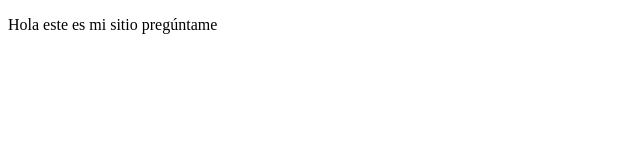
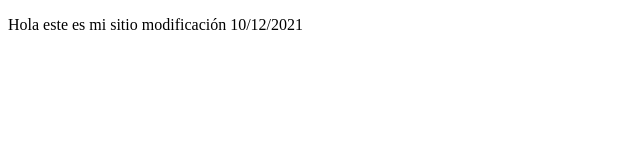
Before and after one commit to dianabgl/DemoCursoPrework, a plain HTML site: page index.html in a window 1280 px wide. Shown: the whole page, without its empty margins (0-640 px from the left). Drawn offline with Linux system fonts and the light colour scheme.

Commit message:
update mode date

```diff
--- a/index.html
+++ b/index.html
@@ -8,7 +8,7 @@
 </head>
 <body>
     <p>Hola este es mi sitio
-        pregúntame
+        modificación 10/12/2021
     </p>
 </body>
 </html>
```
